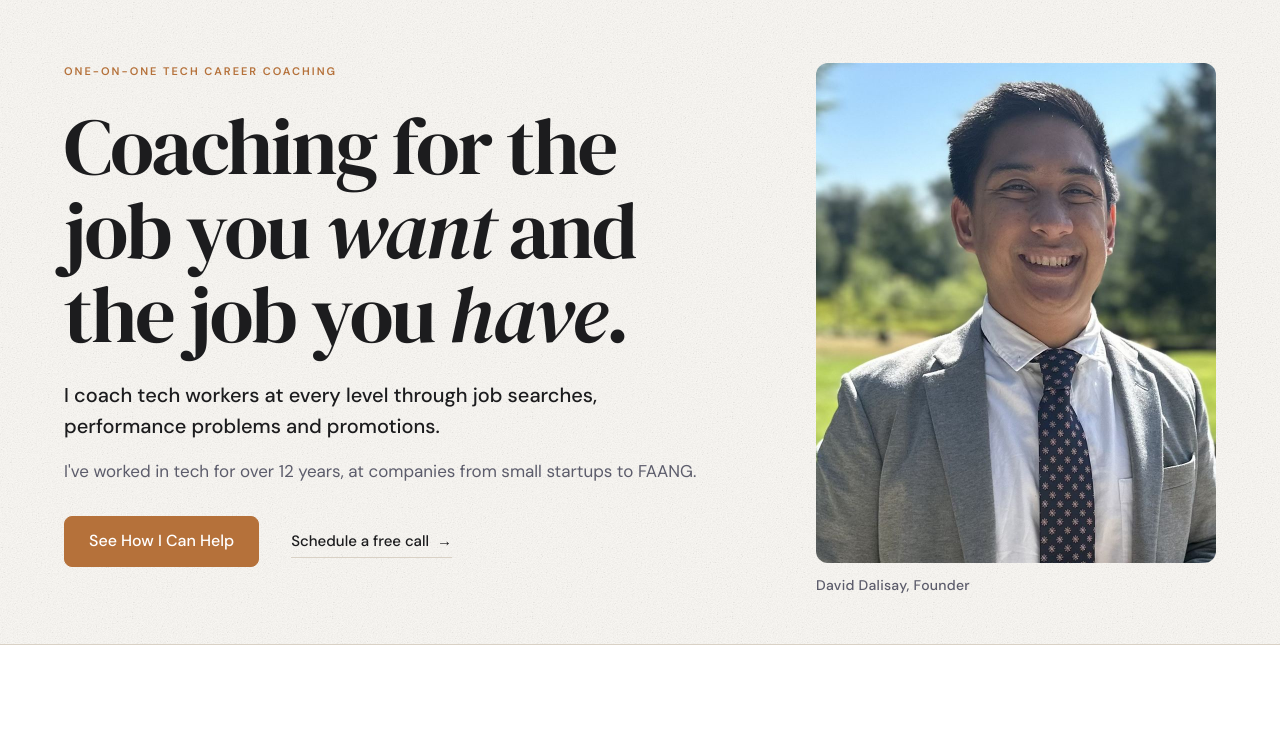
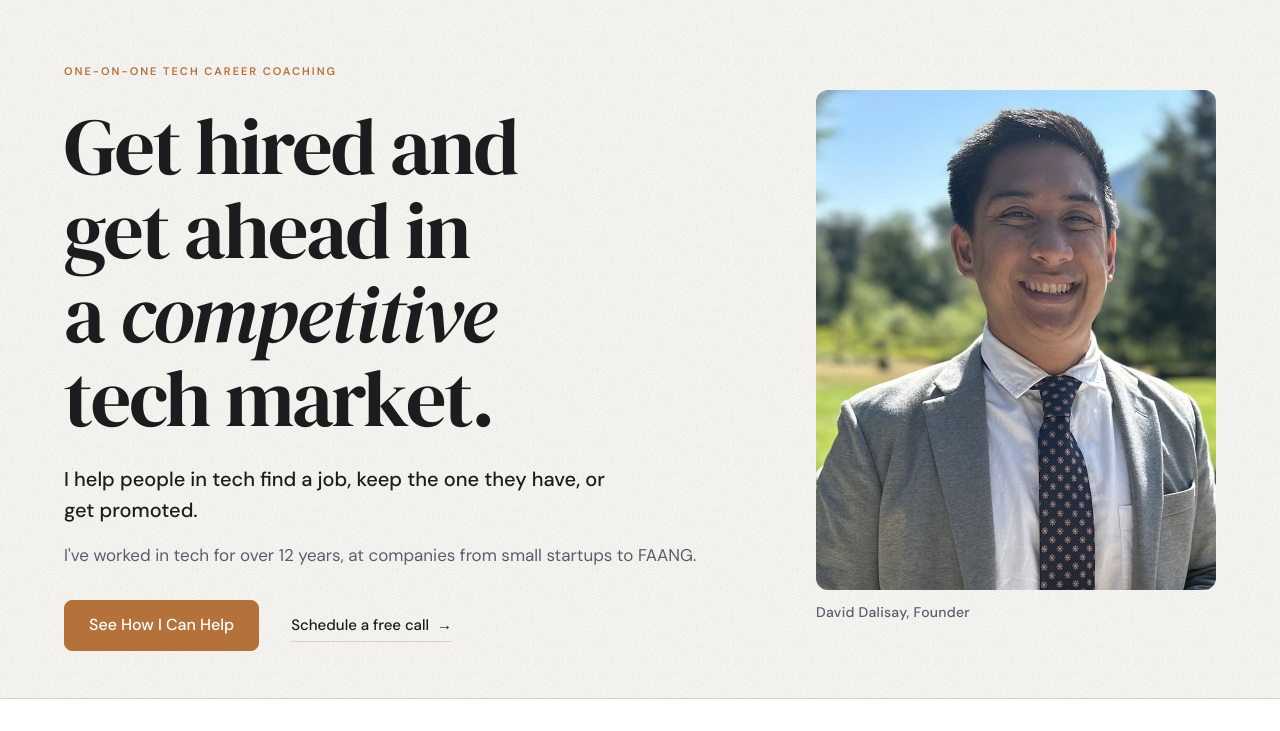
Before and after one commit to davemcwave/empath-interview-prep, a plain HTML site: page index.html in a window 1280 px wide. Shown: the part 69-800 px from the top of the page. Drawn offline with Linux system fonts and the light colour scheme.

Commit message:
Clarify home page headline
Co-Authored-By: Claude Opus 5.5 <noreply@anthropic.com>

```diff
--- a/index.html
+++ b/index.html
@@ -127,11 +127,11 @@
       <div class="container intro__inner fade-in">
         <div class="intro__tag">One-on-one tech career coaching</div>
         <h1 class="intro__heading" id="intro-heading">
-          Coaching for the job you <span class="em">want</span> and the job you <span class="em">have</span>.
+          Get hired and get ahead in a <span class="em">competitive</span> tech market.
         </h1>
         <div class="intro__sub">
           <p class="intro__subtext">
-            I coach tech workers at every level through job searches, performance problems and promotions.
+            I help people in tech find a job, keep the one they have, or get promoted.
           </p>
           <p class="intro__subtext-secondary">
             I've worked in tech for over 12 years, at companies from small startups to FAANG.
```
